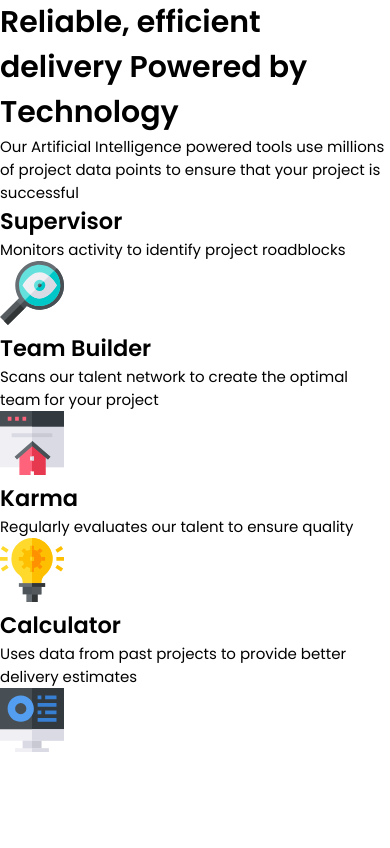
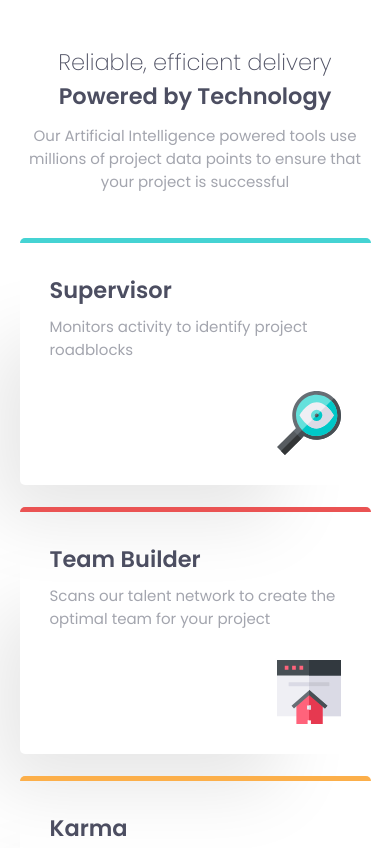
Before and after one commit to JoeDravarol/frontendmentor-four-card-section, a plain HTML site: page index.html in a window 390 px wide. Shown: the top 848 px of the page. Drawn offline with Linux system fonts and the light colour scheme.

Commit message:
Feat: Add mobile styles

```diff
--- a/main.scss
+++ b/main.scss
@@ -4,6 +4,9 @@ $red: hsl(0, 78%, 62%);
 $cyan: hsl(180, 62%, 55%);
 $orange: hsl(34, 97%, 64%);
 $blue: hsl(212, 86%, 64%);
+$very-dark-blue: hsl(234, 12%, 34%);
+$grayish-blue: hsl(229, 6%, 66%);
+$very-light-gray: hsl(0, 0%, 98%);
 
 *,
 *::before,
@@ -16,10 +19,76 @@ $blue: hsl(212, 86%, 64%);
 body {
   font-size: 15px;
   font-family: "Poppins", Arial, Helvetica, sans-serif;
+  color: $very-dark-blue;
+}
+
+.wrapper {
+  width: 90%;
+  margin: 0 auto;
+}
+
+.product-blurb {
+  margin: 3em auto;
+  text-align: center;
+  max-width: 400px;
+
+  &__heading {
+    font-size: 1.5em;
+    margin-bottom: .5em;
+
+    &--unbold {
+      font-weight: 200;
+      display: block;
+    }
+  }
+
+  &__content {
+    color: $grayish-blue;
+  }
+}
+
+.tools-features {
+  max-width: 400px;
+  margin: 0 auto;
+  display: grid;
+  grid-gap: 1.5em;
+}
+
+.feature {
+  border-radius: 5px;
+  padding: 2em;
+  box-shadow: -58px 68px 75px -35px rgba(0,0,0,0.1);
+
+  &--cyan {
+    border-top: 5px solid $cyan;
+  }
+
+  &--red {
+    border-top: 5px solid $red;
+  }
+
+  &--orange {
+    border-top: 5px solid $orange;
+  }
+
+  &--blue {
+    border-top: 5px solid $blue;
+  }
+
+  &__content {
+    color: $grayish-blue;
+    margin: .5em 0;
+  }
+
+  &__image {
+    display: block;
+    margin-top: 2em;
+    margin-left: auto;
+  }
 }
 
 .attribution {
-  margin-top: 10em;
+  margin-top: 5em;
   font-size: 11px;
   text-align: center;
 
```
Also changed, not shown: css/main.css, 1 other file.
